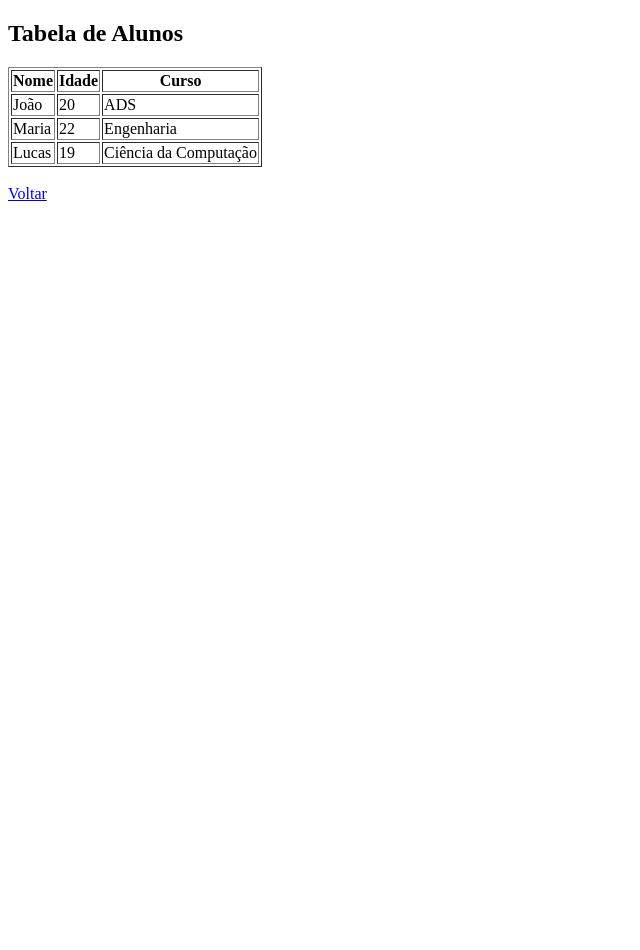
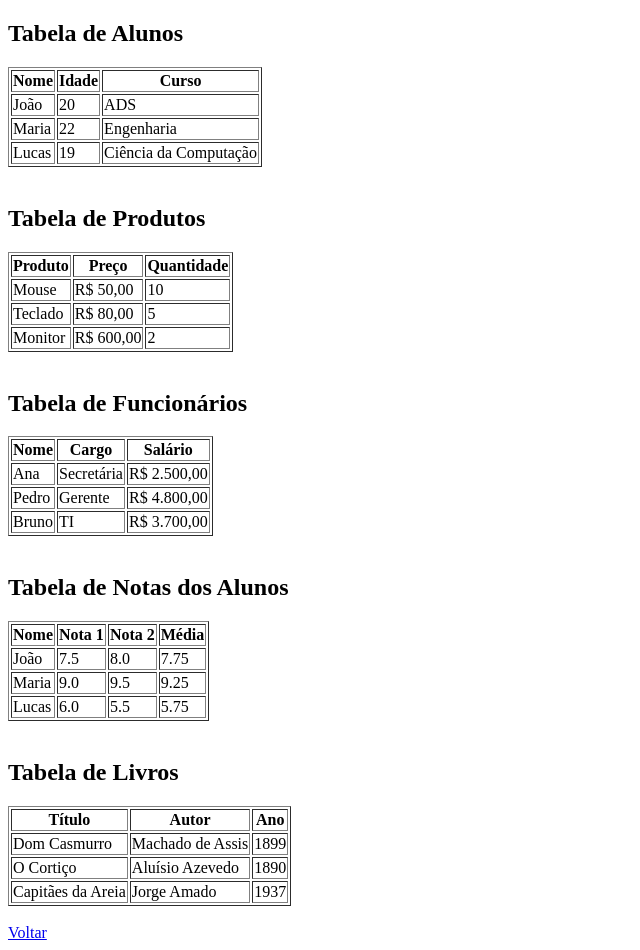
Before and after one commit to dilluter/interface-projetos, a plain HTML site: page Proj_inte2/paginas/pag2.html in a window 1280 px wide. Shown: the whole page, without its empty margins (0-640 px from the left). Before the commit the page ends 800 px from the top, so only its background shows below. Drawn offline with Linux system fonts and the light colour scheme.

Commit message:
proj-int2

```diff
--- a/Proj_inte2/paginas/pag2.html
+++ b/Proj_inte2/paginas/pag2.html
@@ -2,12 +2,11 @@
 <html lang="pt-BR">
 <head>
   <meta charset="UTF-8">
-  <title>Exemplo de Tabela</title>
+  <title>Exemplo de Tabelas</title>
 </head>
 <body>
 
   <h2>Tabela de Alunos</h2>
-
   <table border="1">
     <tr>
       <th>Nome</th>
@@ -30,7 +29,117 @@
       <td>Ciência da Computação</td>
     </tr>
   </table>
-<br>
-<a href="../index.html">Voltar</a>
+
+  <br>
+
+  <h2>Tabela de Produtos</h2>
+  <table border="1">
+    <tr>
+      <th>Produto</th>
+      <th>Preço</th>
+      <th>Quantidade</th>
+    </tr>
+    <tr>
+      <td>Mouse</td>
+      <td>R$ 50,00</td>
+      <td>10</td>
+    </tr>
+    <tr>
+      <td>Teclado</td>
+      <td>R$ 80,00</td>
+      <td>5</td>
+    </tr>
+    <tr>
+      <td>Monitor</td>
+      <td>R$ 600,00</td>
+      <td>2</td>
+    </tr>
+  </table>
+
+  <br>
+
+  <h2>Tabela de Funcionários</h2>
+  <table border="1">
+    <tr>
+      <th>Nome</th>
+      <th>Cargo</th>
+      <th>Salário</th>
+    </tr>
+    <tr>
+      <td>Ana</td>
+      <td>Secretária</td>
+      <td>R$ 2.500,00</td>
+    </tr>
+    <tr>
+      <td>Pedro</td>
+      <td>Gerente</td>
+      <td>R$ 4.800,00</td>
+    </tr>
+    <tr>
+      <td>Bruno</td>
+      <td>TI</td>
+      <td>R$ 3.700,00</td>
+    </tr>
+  </table>
+
+  <br>
+
+  <h2>Tabela de Notas dos Alunos</h2>
+  <table border="1">
+    <tr>
+      <th>Nome</th>
+      <th>Nota 1</th>
+      <th>Nota 2</th>
+      <th>Média</th>
+    </tr>
+    <tr>
+      <td>João</td>
+      <td>7.5</td>
+      <td>8.0</td>
+      <td>7.75</td>
+    </tr>
+    <tr>
+      <td>Maria</td>
+      <td>9.0</td>
+      <td>9.5</td>
+      <td>9.25</td>
+    </tr>
+    <tr>
+      <td>Lucas</td>
+      <td>6.0</td>
+      <td>5.5</td>
+      <td>5.75</td>
+    </tr>
+  </table>
+
+  <br>
+
+  <h2>Tabela de Livros</h2>
+  <table border="1">
+    <tr>
+      <th>Título</th>
+      <th>Autor</th>
+      <th>Ano</th>
+    </tr>
+    <tr>
+      <td>Dom Casmurro</td>
+      <td>Machado de Assis</td>
+      <td>1899</td>
+    </tr>
+    <tr>
+      <td>O Cortiço</td>
+      <td>Aluísio Azevedo</td>
+      <td>1890</td>
+    </tr>
+    <tr>
+      <td>Capitães da Areia</td>
+      <td>Jorge Amado</td>
+      <td>1937</td>
+    </tr>
+  </table>
+
+  <br>
+  <a href="../index.html">Voltar</a>
+
 </body>
 </html>
```
